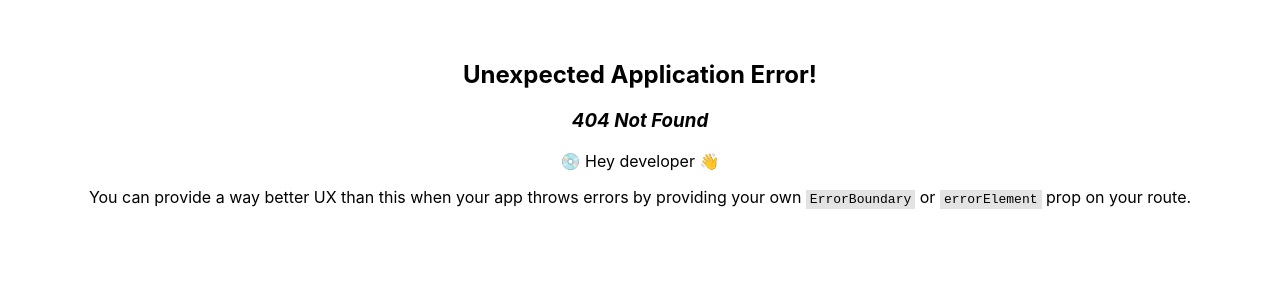
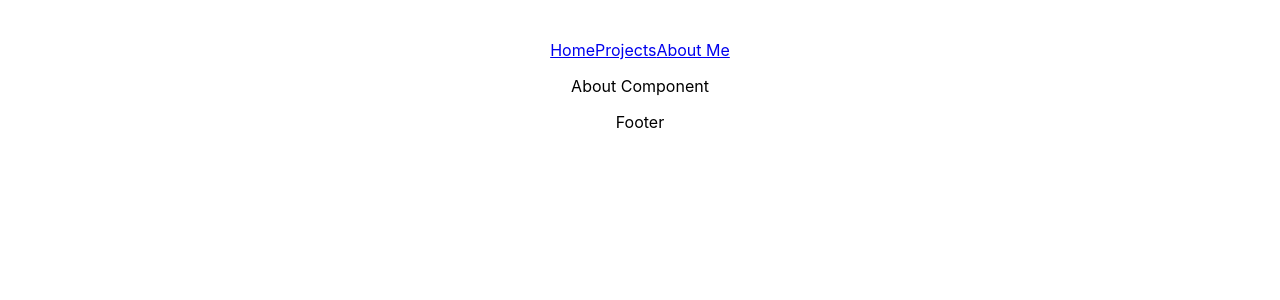
Before and after one commit to xavimaestas/formalPortfolio, a React (Vite) app: page /about in a window 1280 px wide. Before the commit this address had no page. Shown: the top 300 px of the page. Built offline with nearby package versions, Linux system fonts and the light colour scheme.

Commit message:
Nav and Error setup
app setup with router and errorElement

```diff
--- a/src/App.jsx
+++ b/src/App.jsx
@@ -6,15 +6,20 @@ import {
 } from 'react-router-dom'
 import './App.css'
 
-import Home from "./pages/Home.jsx"
+import Home, {loader as homePageLoader} from "./pages/Home.jsx"
+import Projects from "./pages/Projects.jsx"
+import About from "./pages/About.jsx"
 import Layout from "./components/Layout.jsx"
+import Error from "./components/Error.jsx"
+
 
 function App() {
 
   const router = createBrowserRouter(createRoutesFromElements(
-    <Route path="/" element={ <Layout/> }>
+    <Route path="/" element={ <Layout/> } loader={homePageLoader} errorElement={ <Error/>}>
       <Route index element={ <Home/> }/>
-
+      <Route path="/projects" element={ <Projects/> }/>
+      <Route path="/about" element={ <About/> }/>
     </Route>
   ))
 
--- /dev/null
+++ b/src/components/Error.jsx
@@ -0,0 +1,16 @@
+import { useRouteError } from "react-router-dom"
+
+
+export default function Error(){
+
+const error = useRouteError()
+console.log(error)
+
+    return (
+
+        <>
+           <h1>{error.data}</h1>
+
+        </>
+    )
+}
--- a/src/components/Header.jsx
+++ b/src/components/Header.jsx
@@ -1,11 +1,12 @@
-
+import { NavLink } from "react-router-dom"
 
 export default function Header(){
     return (
 
-        <>
-           <h1>Header</h1>
-
-        </>
+        <nav>
+           <NavLink to="/">Home</NavLink>
+           <NavLink to="/projects">Projects</NavLink>
+           <NavLink to="/about">About Me</NavLink>
+        </nav>
     )
 }
--- /dev/null
+++ b/src/pages/About.jsx
@@ -0,0 +1,12 @@
+
+export default function About(){
+
+
+    return (
+
+        <>
+           <p>About Component</p>
+
+        </>
+    )
+}
--- a/src/pages/Home.jsx
+++ b/src/pages/Home.jsx
@@ -1,9 +1,17 @@
+
+export function loader(){
+    return "Loading..."
+}
+
+
 
 export default function Home(){
+
+
     return (
 
         <>
-           <p>Home</p>
+           <p>Home Component</p>
 
         </>
     )
--- /dev/null
+++ b/src/pages/Projects.jsx
@@ -0,0 +1,12 @@
+
+export default function Projects(){
+
+
+    return (
+
+        <>
+           <p>Projects Component</p>
+
+        </>
+    )
+}
```
